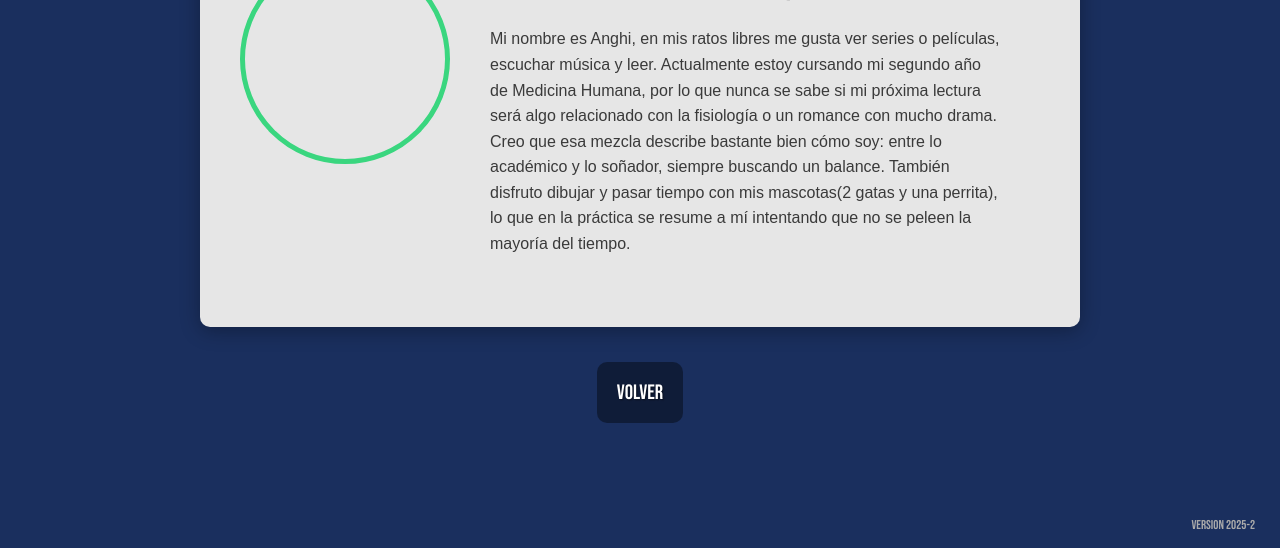
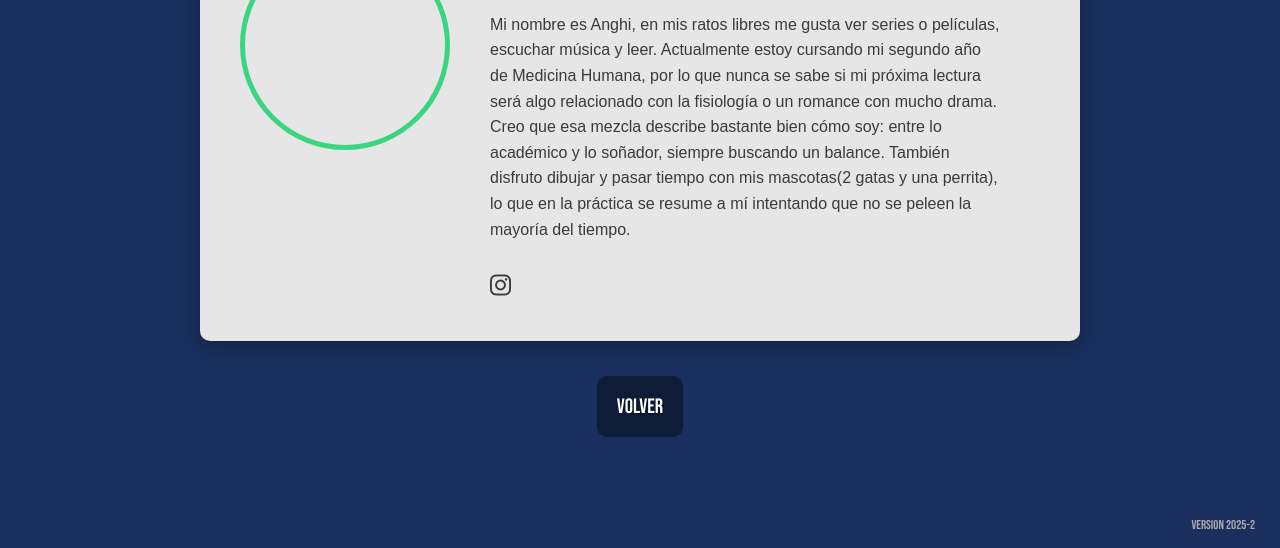
Before and after one commit to florian19380/realidad-nacional, a plain HTML site: page sim-profile copy.html in a window 1280 px wide. Shown: the part 252-800 px from the top of the page. Drawn offline with Linux system fonts and the light colour scheme.

Commit message:
Update sim-profile copy.html
Signed-off-by: florian19380 <mflorianguerrero10@gmail.com>

```diff
--- a/sim-profile copy.html
+++ b/sim-profile copy.html
@@ -45,7 +45,7 @@ Creo que esa mezcla describe bastante bien cómo soy: entre lo académico y lo s
 
                     </p>
                     <div class="social-links">
-                        <a href="https://www.instagram.com/_.sunflower123_?igsh=Znkzeno4MTVoMzZk"></i></a>
+                        <a href="https://www.instagram.com/_.sunflower123_?igsh=Znkzeno4MTVoMzZk"aria-label="Instagram"><i class="fa-brands fa-instagram"></i></a>
 
 
                     </div>
```
